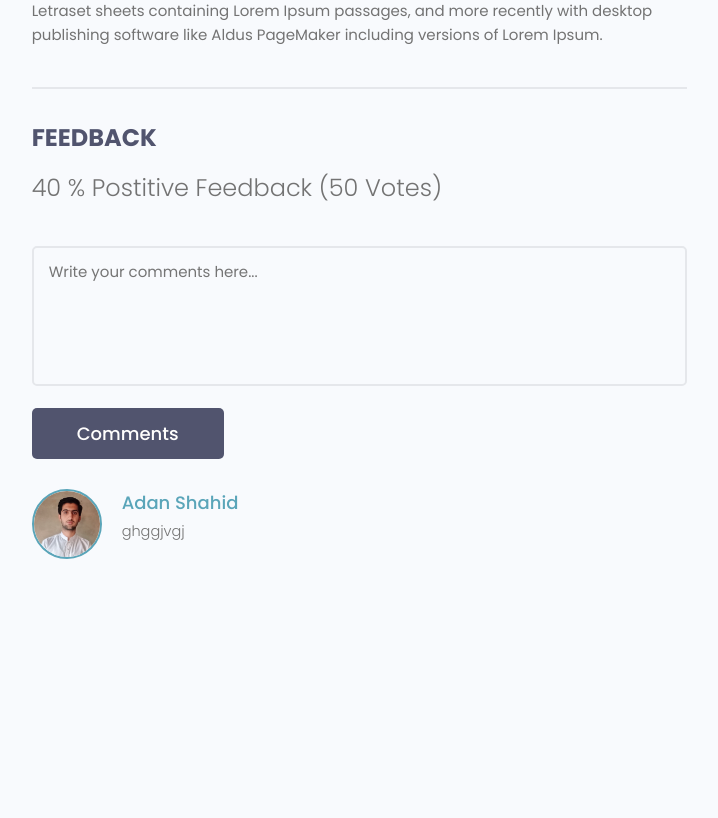
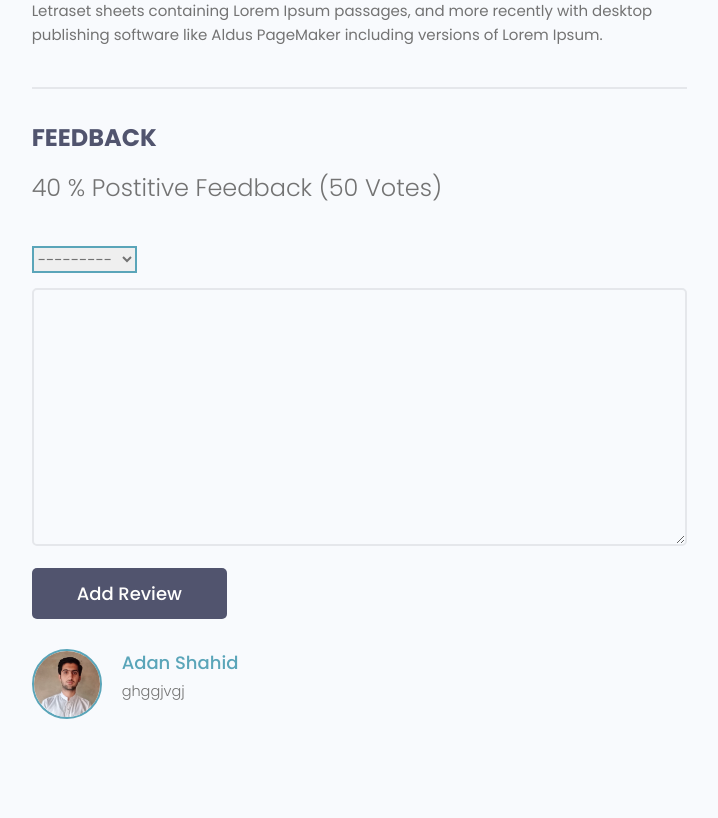
Before and after one commit to adan-shahid/Development, a Django app: page /projects/project/29092ab4-eeac-4237-9251-198ff9af6cdf in a window 1280 px wide. Shown: the part 784-1602 px from the top of the page, without its empty margins (465-1183 px from the left). Before the commit the page ends 1343 px from the top, so only its background shows below. Run offline with Django 5.2, Linux system fonts and the light colour scheme; data comes from the database, SQL or seed files in the repository; both versions use the stored data as it was after the commit; some libraries are stand-ins or nearby versions.

Commit message:
At this point, I am facing alot of error.

```diff
--- a/Django/tutorial/myapp/forms.py
+++ b/Django/tutorial/myapp/forms.py
@@ -1,6 +1,6 @@
 from django.forms import ModelForm
 from django import forms
-from .models import Project
+from .models import Project, Review
 
 class ProjectForm(ModelForm):
     class Meta:
@@ -22,3 +22,21 @@ class ProjectForm(ModelForm):
 
 
 #        self.fields['description'].widget.attrs.update({'class': 'input'})
+
+
+class ReviewForm(ModelForm):
+    class Meta:
+        model = Review
+        fields = ['value', 'body']
+
+        labels = {
+            'value': 'Place your vote',
+            'body': 'Add a comment with your code'
+        }
+
+    def __init__(self,*args,**kwargs):
+        super(ReviewForm, self).__init__(*args, **kwargs)
+
+
+        for name,field in self.fields.items():
+            field.widget.attrs.update({'class':'input'})
--- a/Django/tutorial/myapp/models.py
+++ b/Django/tutorial/myapp/models.py
@@ -43,7 +43,7 @@ class Review(models.Model):
     id = models.UUIDField(default=uuid.uuid4, unique=True,
                            primary_key=True, editable=False)
 
-# WE DONT WANT A SINGLE USER TO LEAVE MORE THAN ONE COMMENT.
+# A USER CAN ONLY LEAVE 1 COMMENT ON THE PROJECT.
 
     class Meta:
       unique_together = [['owner', 'project']]
--- a/Django/tutorial/myapp/views.py
+++ b/Django/tutorial/myapp/views.py
@@ -4,7 +4,7 @@ from django.contrib.auth.decorators import login_required
 import datetime
 
 from .models import Project, Tag
-from .forms import ProjectForm
+from .forms import ProjectForm, ReviewForm
 from .utils import searchProject, paginateProjects
 
 from django.core.paginator import Paginator, PageNotAnInteger, EmptyPage
@@ -88,11 +88,12 @@ def projects(request):
 
 def project(request,pk):
     projectObj = Project.objects.get(id=pk)
+    form = ReviewForm()
     # tags = projectObj.tags.all()
     # for i in  projectsList:
     #     if i['id'] == pk:
     #         projectObj = i
-    return render(request, 'single-project.html', {'project': projectObj}) #'tags':tags })
+    return render(request, 'single-project.html', {'project': projectObj,'form': form}) #'tags':tags })
 
 
 # Now someone can only edit these pages, if he is an autheticated user
--- a/Django/tutorial/templates/single-project.html
+++ b/Django/tutorial/templates/single-project.html
@@ -60,18 +60,25 @@
               {{project.vote_ratio}} % Postitive Feedback ({{project.vote_total}} Vote{{project.vote_total|pluralize:"s"}})
             </h5>
 
-            <form class="form" action="#" method="POST">
+            <form class="form" action="{% url 'project' project.id %}" method="POST">
+
               <!-- Textarea -->
+               {% for field in form %}
+               <!-- 'form' IS THE WORLD WE PUT IN CONTEXT DICT IN PROJECTS VIEW. -->
               <div class="form__field">
-                <label for="formInput#textarea">Comments: </label>
-                <textarea class="input input--textarea" name="message" id="formInput#textarea"
-                  placeholder="Write your comments here..."></textarea>
+                <label for="formInput#textarea">{{field.label}}</label>
+                {{field}}
               </div>
-              <input class="btn btn--sub btn--lg" type="submit" value="Comments" />
+              {% endfor %}
+
+              <input class="btn btn--sub btn--lg" type="submit" value="Add Review" />
             </form>
 
             <div class="commentList">
               {% for review in project.review_set.all %}
+<!-- Only the person who had commented should be shown.
+ FOR THAT PURPOSE, WE'RE ADDING IF CONDITION HERE. -->
+              {% if review.body %}
 
               <div class="comment">
                 <a href="{% url 'user-profile' review.id  %}">
@@ -79,14 +86,12 @@
                     src="{{review.owner.profile_image.url}}" alt="user" />
                 </a>
 
-
                 <div class="comment__details">
                   <a href="{% url 'user-profile' review.id  %}" class="comment__author">{{review.owner.name}}</a>
-                  <p class="comment__info">{{review.body}}</p>
+                  <p class="comment__info">{{review.body|linebreaksbr}}</p>
                 </div>
-
-
               </div>
+              {% endif %}
               {% endfor %}
 
 
```
Also changed, not shown: Django/tutorial/db.sqlite3.
